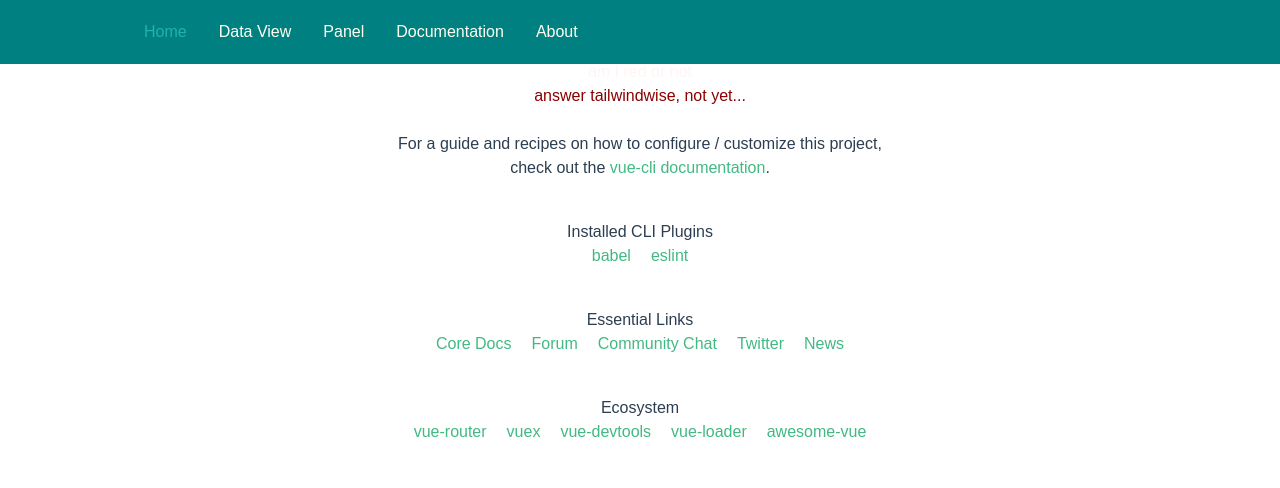
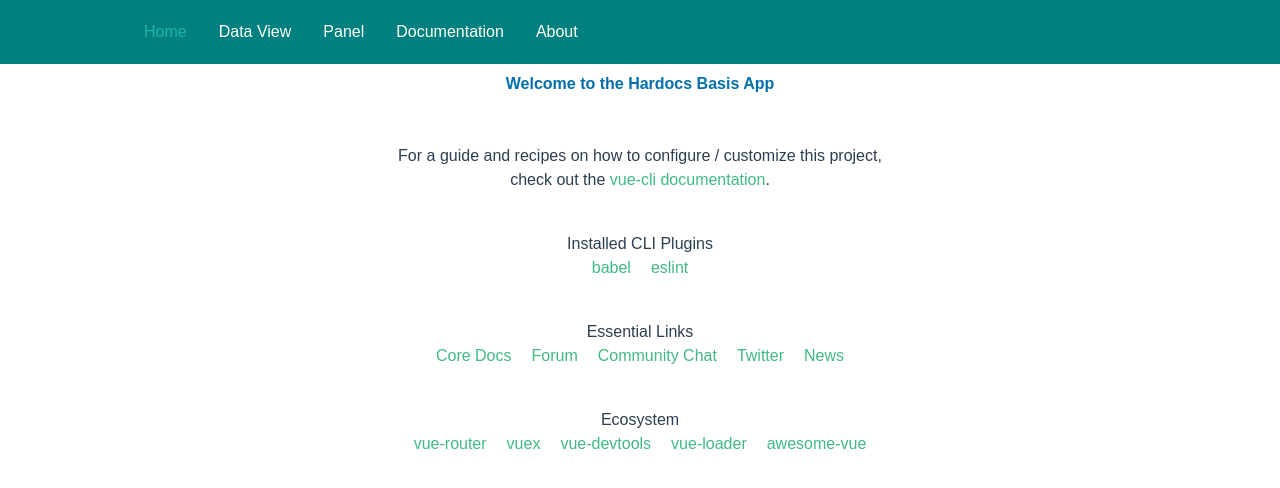
Before and after one commit to Hardocs/basis-app-framework, a Vue app: page /#/ in a window 1280 px wide. Shown: the top 488 px of the page. Built offline with nearby package versions, Linux system fonts and the light colour scheme.

Commit message:
a couple of matters here, soon to be split into features. Improve UX layout so Nav is properly just a top-stack pane. Add a front title. Constrain database not to keep revs, but this will vary in future -- we're still upsert-safe when there are.

```diff
--- a/src/App.vue
+++ b/src/App.vue
@@ -30,6 +30,6 @@ export default {
   -moz-osx-font-smoothing: grayscale;
   text-align: center;
   color: #2c3e50;
-  margin-top: 60px;
+  /*margin-top: 60px;*/
 }
 </style>
--- a/src/components/Nav.vue
+++ b/src/components/Nav.vue
@@ -5,7 +5,7 @@
 <!--      <router-link to="/data-view">Data Viewey</router-link>-->
 <!--    </router-view>-->
 <!--<div style="height: 100px"><h2>Spacer temp</h2></div>-->
-    <div class="navbar nav-bg bg-opacity-100 w-screen h-16 fixed top-0 text-white hidden md:block z-20">
+    <div class="navbar nav-bg bg-opacity-100 w-screen h-16 xfixed top-0 text-white hidden md:block z-20">
       <div class="container mx-auto max-w-5xl flex items-center h-full ">
        <nav class="flex">
          <div
--- a/src/pages/DataView.vue
+++ b/src/pages/DataView.vue
@@ -27,7 +27,9 @@ export default {
     PouchDb.plugin(PouchDbUpsert)
     const dbName = 'hard-begin'
 
-    this.db = new PouchDb(dbName)
+    this.db = new PouchDb(dbName, {
+      revs_limit: 1.
+    })
     // .then(result => console.log(result))
     // .catch(err => console.log(err))
     this.db.info().then(function (info) {
--- a/src/pages/HelloWorld.vue
+++ b/src/pages/HelloWorld.vue
@@ -1,8 +1,8 @@
 <template>
-  <span>
+  <div>
   <div class="hello">
-    <p class="text-red-100">am I red or not</p>
-    <p style="color: darkred;">answer tailwindwise, not yet...</p>
+    <h1 class="font-bold text-primary-100 mt-2">Welcome to the Hardocs Basis App</h1>
+    <br/>
     <h1>{{ msg }}</h1>
     <br>
     <p>
@@ -35,7 +35,7 @@
       <li><a href="https://github.com/vuejs/awesome-vue" target="_blank" rel="noopener">awesome-vue</a></li>
     </ul>
   </div>
-  </span>
+  </div>
 </template>
 
 <script>
@@ -46,6 +46,13 @@ export default {
   },
 }
 </script>
+
+<style>
+page-title {
+  color: darkblue;
+  margin-top: 100px !important;
+}
+</style>
 
 <!-- Add "scoped" attribute to limit CSS to this component only -->
 <style scoped>
```
